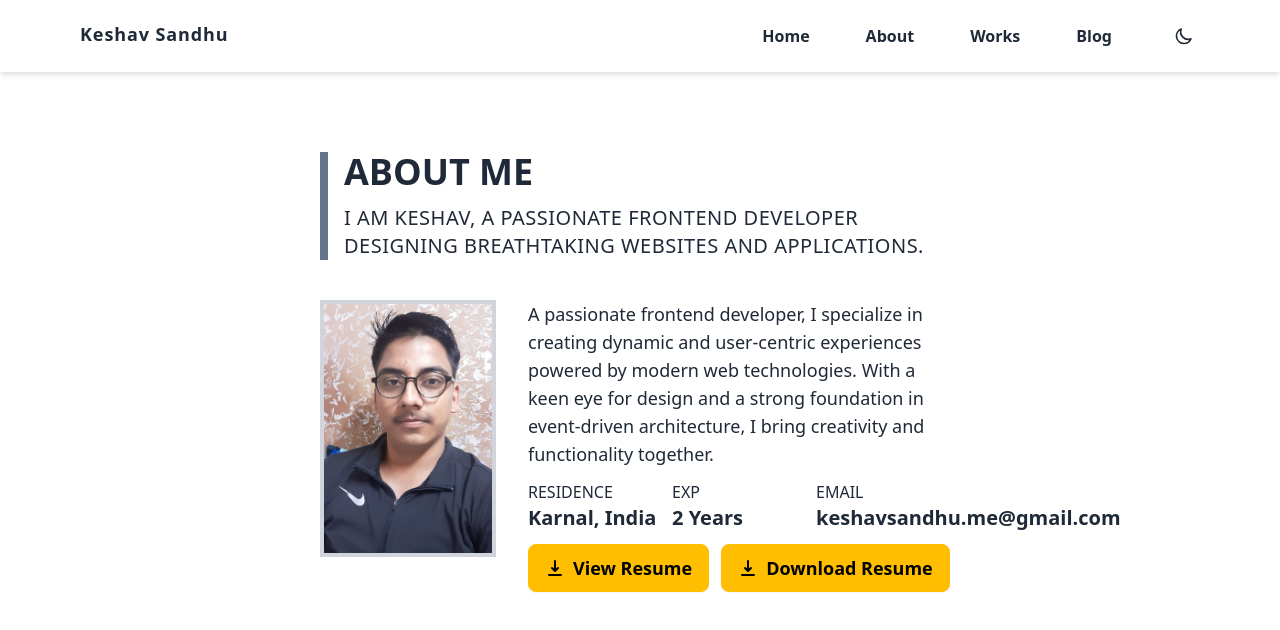
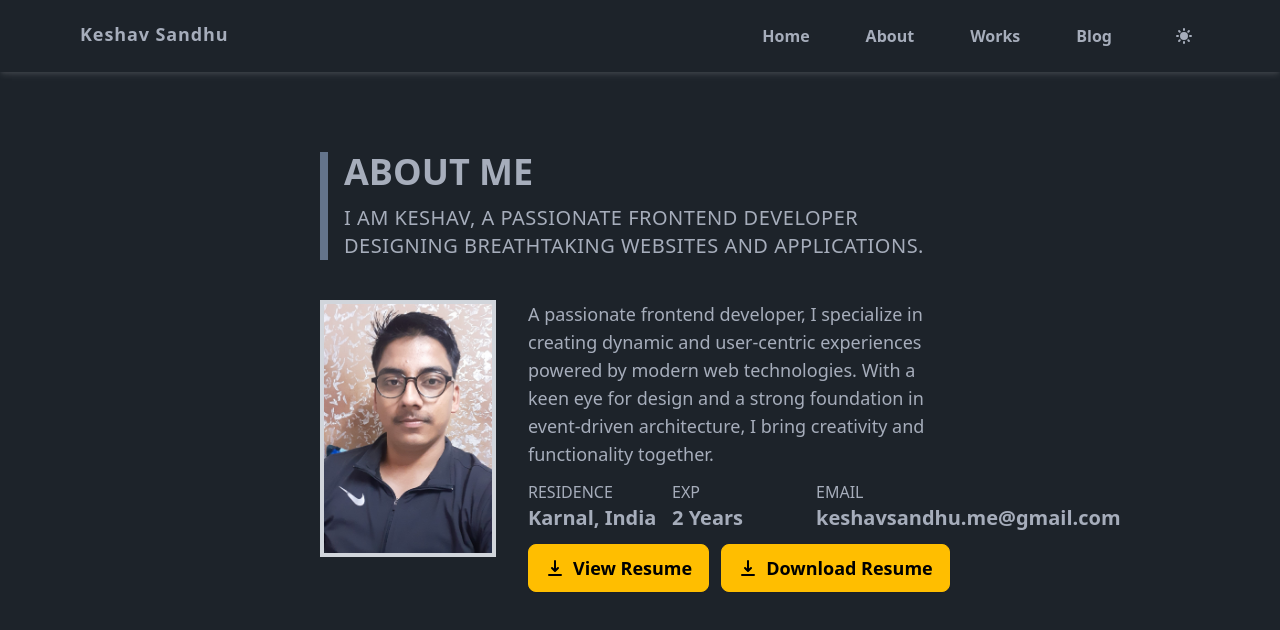
Before and after one commit to keshav-star/new-portfolio, a React (Vite) app: page /about in a window 1280 px wide. Shown: the top 630 px of the page. Built offline with nearby package versions, Linux system fonts and the light colour scheme.

Commit message:
Fix:default theme is dark now

```diff
--- a/src/components/shared/ThemeController.jsx
+++ b/src/components/shared/ThemeController.jsx
@@ -3,7 +3,7 @@ import { HiOutlineMoon, HiSun } from "react-icons/hi";
 
 const ThemeController = () => {
   const [theme, setTheme] = useState(
-    localStorage.getItem("theme") ? localStorage.getItem("theme") : "light"
+    localStorage.getItem("theme") ? localStorage.getItem("theme") : "dark"
   );
 
   const handleToggle = (e) => {
```
Also changed, not shown: 1 other file (tests, documents, lock files or other folders).
